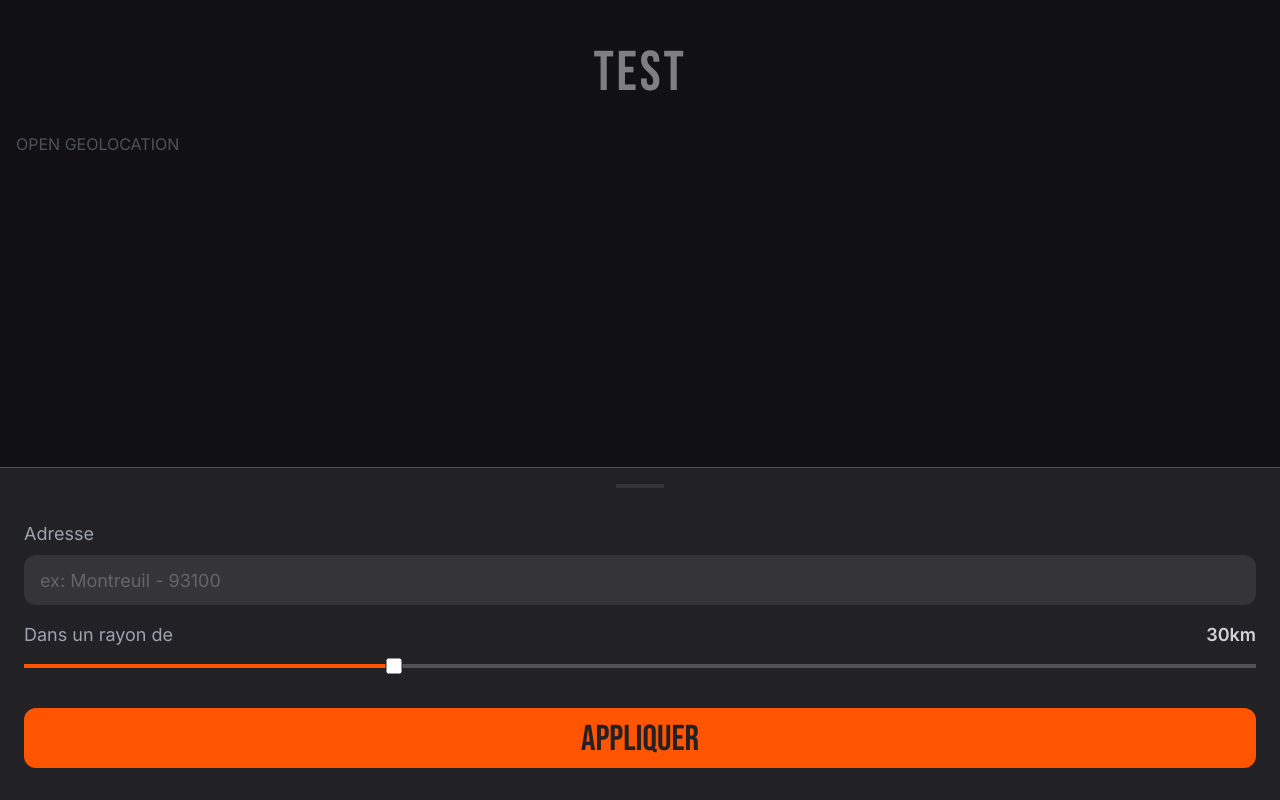
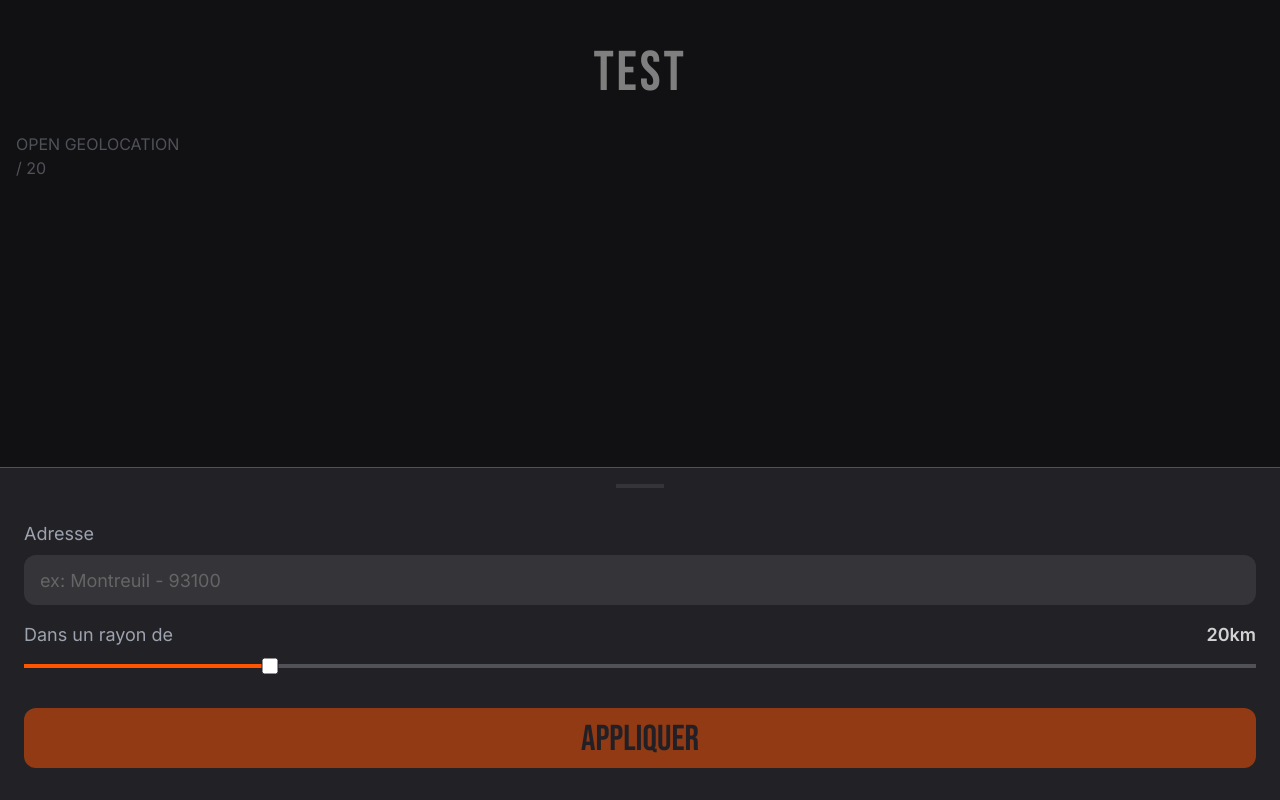
Before and after one commit to radji-yanis/R1T, a React (Vite) app in the folder front/: page /test in a window 1280 px wide. Both pictures are taken after a click on the button "OPEN GEOLOCATION". Built offline with nearby package versions, Linux system fonts and the light colour scheme.

Commit message:
autocomplete adress component + geolocation slider done / data goes up to test page

```diff
--- a/front/src/components/AutocompleteAdress/AutocompleteAdress.jsx
+++ b/front/src/components/AutocompleteAdress/AutocompleteAdress.jsx
@@ -1,4 +1,4 @@
-import { useState, useTransition, useRef } from 'react'
+import { useState, useTransition, useRef, useEffect } from 'react'
 import { Autocomplete } from '@base-ui/react/autocomplete';
 import debounce from 'debounce';
 
@@ -7,10 +7,12 @@ import styles from "./AutocompleteAdress.module.css"
 const API_URL = 'https://data.geopf.fr/geocodage/search/';
 const DEBOUNCE = 500;
 
-const executerRecherche = debounce((valeur, startTransition, setSearchResults, abortControllerRef) => {
+const executerRecherche = debounce((valeur, startTransition, setSearchResults, abortControllerRef, setIsTyping) => {
     abortControllerRef.current?.abort();
     const controller = new AbortController();
     abortControllerRef.current = controller;
+
+    setIsTyping(false);
 
     startTransition(async () => {
         try {
@@ -21,52 +23,64 @@ const executerRecherche = debounce((valeur, startTransition, setSearchResults, a
             setSearchResults(data.features || []);
         } catch (err) {
             if (err.name === 'AbortError') {
-                console.error(`Requête annulée pour : ${valeur}`);
+                // console.error(`Requête annulée pour : "${valeur}"`);
             } else {
-                console.error("Erreur: ", err);
+                console.error(err.message);
             }
         }
     });
 }, DEBOUNCE);
 
-export default function AutocompleteAdress() {
+export default function AutocompleteAdress(props) {
+    const { cityValue, setCityValue } = props;
+
     const [searchValue, setSearchValue] = useState('');
     const [searchResults, setSearchResults] = useState([]);
-    const [error, setError] = useState(null);
+    const [disabledInput, setDisabledInput] = useState(false);
+    const [isTyping, setIsTyping] = useState([]);
+    // const [error, setError] = useState(null);
 
     const [isPending, startTransition] = useTransition();
 
     const abortControllerRef = useRef(null);
 
-    function getStatus() {
-        if (isPending) {
-            return (
-                <>
-                    <span className={styles.Spinner} aria-hidden />
-                    Recherche…
-                </>
-            );
-        }
-
-        if (searchValue < 3) {
+    const getStatus = () => {
+        if (searchValue.length < 3) {
             return null;
         }
-
-        if (searchResults.length === 0) {
+        if (isPending || isTyping) {
+            return <><span className={styles.Spinner} aria-hidden /> Recherche…</>
+        }
+        if (searchResults.length === 0 && !isTyping) {
+            // TODO : virer le msg quand on vient de commencer à taper
             return `Aucun résultat pour "${searchValue}"`;
         }
+        if (searchResults.length > 0) {
+            return `${searchResults.length} resultat${searchResults.length === 1 ? '' : 's'} trouvé${searchResults.length === 1 ? '' : 's'}`;
+        }
+    };
+    const status = getStatus();
 
-        return `${searchResults.length} resultat${searchResults.length === 1 ? '' : 's'} trouvé${searchResults.length === 1 ? '' : 's'}`;
-    }
-    const status = getStatus();
+    const onMaskClick = () => {
+        setDisabledInput(false)
+        setSearchValue('');
+        setCityValue([]);
+    };
+
+    useEffect(() => {
+        if(cityValue.length > 0) {
+            setDisabledInput(true);
+            setSearchValue(cityValue[0]);
+        }
+    }, []);
 
     return (
         <Autocomplete.Root
             items={searchResults}
             value={searchValue}
             onValueChange={(nextValue) => {
+                setIsTyping(true);
                 setSearchValue(nextValue);
-                console.log(searchResults.length);
 
                 if (nextValue.length < 3) {
                     executerRecherche.clear();
@@ -75,12 +89,27 @@ export default function AutocompleteAdress() {
                     return;
                 }
 
-                executerRecherche(nextValue, startTransition, setSearchResults, abortControllerRef);
+                executerRecherche(nextValue, startTransition, setSearchResults, abortControllerRef, setIsTyping);
             }}
-            itemToStringValue={(item) => `${item.properties.city} - ${item.properties.postcode}`}
+            itemToStringValue={(item) => {
+                setDisabledInput(true);
+                setCityValue([
+                    `${item.properties.city} - ${item.properties.postcode}`,
+                    item.properties.x,
+                    item.properties.y
+                ]);
+                return `${item.properties.city} - ${item.properties.postcode}`;
+            }}
             filter={null}
+            disabled={disabledInput}
         >
-            <Autocomplete.Input placeholder="ex: Montreuil - 93100" className={styles.Input} />
+            <div className={styles.inputContainer}>
+                <Autocomplete.Input placeholder="ex: Montreuil - 93100" className={styles.Input} />
+                {/* {cityValue} */}
+                {disabledInput &&
+                    <div className={styles.inputMask} onClick={onMaskClick}></div>
+                }
+            </div>
 
             <Autocomplete.Portal hidden={!status}>
                 <Autocomplete.Positioner className={styles.Positioner} sideOffset={4} align="start">
--- a/front/src/components/Button/Button.jsx
+++ b/front/src/components/Button/Button.jsx
@@ -1,7 +1,7 @@
 import styles from "./Button.module.css";
 
 export default function Button(props) {
-    const { children, onClick } = props;
+    const { children, onClick, disabled = false } = props;
 
-    return <button className={styles.button} onClick={onClick}>{children}</button>
+    return <button className={styles.button} onClick={onClick} disabled={disabled}>{children}</button>
 }
--- a/front/src/components/Button/Button.module.css
+++ b/front/src/components/Button/Button.module.css
@@ -8,3 +8,8 @@
     border-radius: 12px;
     padding-top: 4px;
 }
+
+.button[disabled] {
+    opacity: 0.5;
+    pointer-events: none;
+}
--- a/front/src/components/GeolocationDrawer/GeolocationDrawer.jsx
+++ b/front/src/components/GeolocationDrawer/GeolocationDrawer.jsx
@@ -5,13 +5,13 @@ import Geolocation from "../../popups/Geolocation/Geolocation";
 import Button from "../Button/Button";
 
 export default function GeolocationDrawer(props) {
-    const { latLng, setLatLng, openedGeolocationDrawer, setOpenedGeolocationDrawer } = props;
+    const { cityValue, setCityValue, radiusValue, setRadiusValue, openedGeolocationDrawer, setOpenedGeolocationDrawer } = props;
 
     const stickyFooter = (
-        <Button onClick={() => alert(`Appliquer`)}>Appliquer</Button>
+        <Button  disabled={cityValue.length === 0} onClick={() => alert(`Appliquer`)}>Appliquer</Button>
     )
 
     return <BottomDrawer open={openedGeolocationDrawer} setOpen={setOpenedGeolocationDrawer} stickyFooter={stickyFooter}>
-        <Geolocation/>
+        <Geolocation cityValue={cityValue} setCityValue={setCityValue} setRadiusValue={setRadiusValue}  radiusValue={radiusValue}/>
     </BottomDrawer>
 }
--- a/front/src/components/GeolocationSlider/GeolocationSlider.jsx
+++ b/front/src/components/GeolocationSlider/GeolocationSlider.jsx
@@ -1,14 +1,21 @@
+import { useEffect } from 'react'
+
 import { Slider } from '@base-ui/react/slider';
 
 import styles from "./GeolocationSlider.module.css"
 
-export default function GeolocationSlider() {
+export default function GeolocationSlider(props) {
+    const { radiusValue, setRadiusValue } = props;
+
     return (
         <Slider.Root
-            defaultValue={30}
+            value={radiusValue}
             min={0}
             max={100}
             step={10}
+            onValueChange={(value) => {
+                setRadiusValue(value);
+            }}
         >
             <Slider.Value className={styles.Value} />
             <Slider.Control className={styles.Control}>
--- a/front/src/pages/Test.jsx
+++ b/front/src/pages/Test.jsx
@@ -3,15 +3,19 @@ import { useState, useEffect } from 'react'
 import Header from "../components/Header/Header"
 import GeolocationDrawer from "../components/GeolocationDrawer/GeolocationDrawer";
 
+const DEFAULT_RADIUS = 20;
+
 export default function Test() {
-    const [latLng, setLatLng] = useState({});
+    const [cityValue, setCityValue] = useState([]);
+    const [radiusValue, setRadiusValue] = useState(DEFAULT_RADIUS);
     const [openedGeolocationDrawer, setOpenedGeolocationDrawer] = useState(false);
 
     return (
         <>
             <Header titre="Test"/>
             <button onClick={() => setOpenedGeolocationDrawer(true)}>OPEN GEOLOCATION</button>
-            <GeolocationDrawer openedGeolocationDrawer={openedGeolocationDrawer} setOpenedGeolocationDrawer={setOpenedGeolocationDrawer} latLng={latLng} setLatLng={setLatLng} />
+            <div>{cityValue} / {radiusValue}</div>
+            <GeolocationDrawer cityValue={cityValue} setCityValue={setCityValue} radiusValue={radiusValue} setRadiusValue={setRadiusValue} openedGeolocationDrawer={openedGeolocationDrawer} setOpenedGeolocationDrawer={setOpenedGeolocationDrawer} />
         </>
     );
 }
--- a/front/src/popups/Geolocation/Geolocation.jsx
+++ b/front/src/popups/Geolocation/Geolocation.jsx
@@ -1,18 +1,23 @@
+import { useState } from 'react'
+
+
 import AutocompleteAdress from "../../components/AutocompleteAdress/AutocompleteAdress";
 import GeolocationSlider from "../../components/GeolocationSlider/GeolocationSlider";
 
 import styles from "./Geolocation.module.css";
 
-export default function Geolocation() {
+export default function Geolocation(props) {
+    const { cityValue, setCityValue, radiusValue, setRadiusValue } = props;
+
     return <>
         <div className={styles.form}>
             <label className={styles.label}>
                 Adresse
-                <AutocompleteAdress />
+                <AutocompleteAdress cityValue={cityValue} setCityValue={setCityValue} />
             </label>
             <label className={styles.label}  data-base-ui-swipe-ignore style={{ touchAction: 'pan-y', position: 'relative' }}>
                 Dans un rayon de
-                <GeolocationSlider />
+                <GeolocationSlider radiusValue={radiusValue} setRadiusValue={setRadiusValue} />
             </label>
         </div>
     </>
```
Also changed, not shown: front/src/components/AutocompleteAdress/AutocompleteAdress.module.css (+33 -6 lines).
